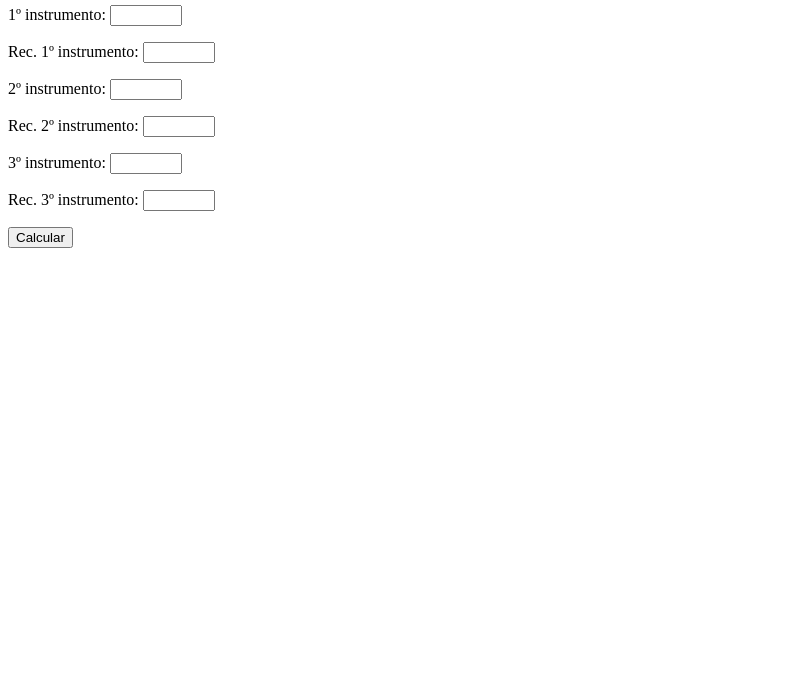
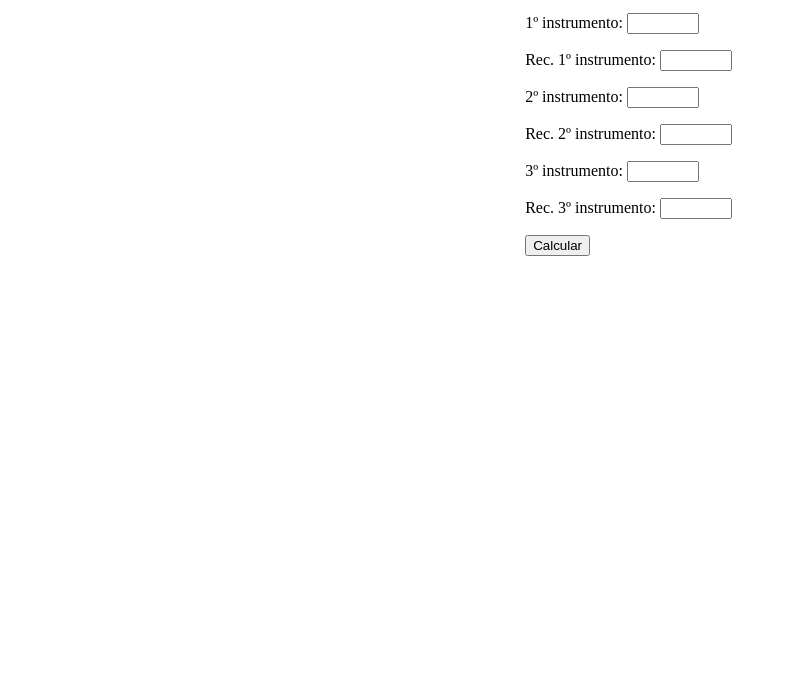
Before and after one commit to ThiagoToWo/ciep298, a plain HTML site: page soma-notas.html in a window 1280 px wide. Shown: the part 111-800 px from the top of the page, without its empty margins (0-807 px from the left). Drawn offline with Linux system fonts and the light colour scheme.

Commit message:
centralização com display flex

```diff
--- a/soma-notas.html
+++ b/soma-notas.html
@@ -7,7 +7,16 @@
     <title>Soma de Notas</title>
 </head>
 
+<style>
+    body {
+        display: flex;
+        align-items: center;
+        justify-content: center;
+    }
+</style>
+
 <body>
+    <div id="tudo">
         <h1>Soma de Notas</h1>
         <form>
             <p>Teve recuperação?
@@ -40,6 +49,7 @@
         </form>
 
         <pre></pre>
+    </div>
 
     <script>
         const form = document.querySelector("form");
```
Lines whose indentation alone changed are shown as unchanged.
